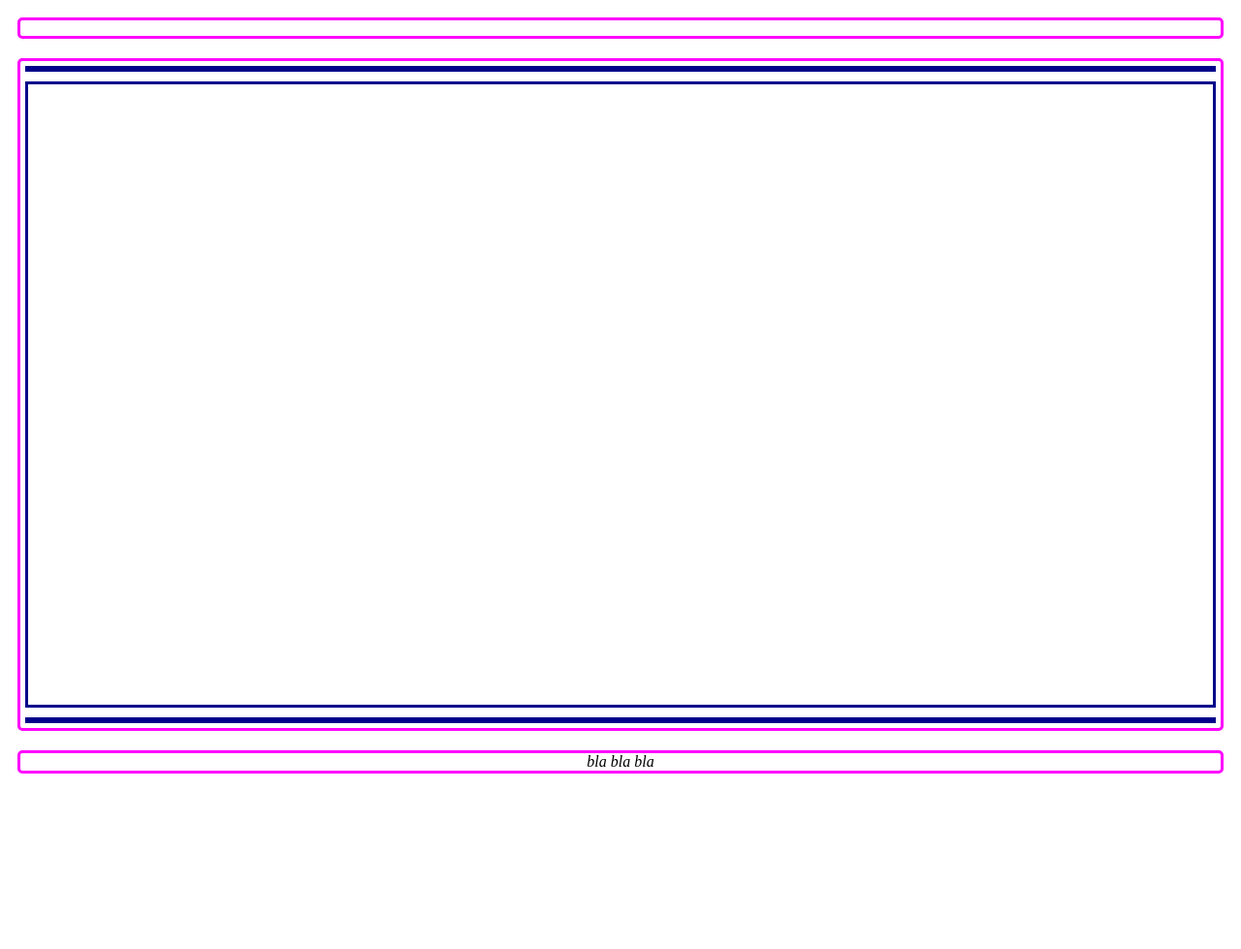
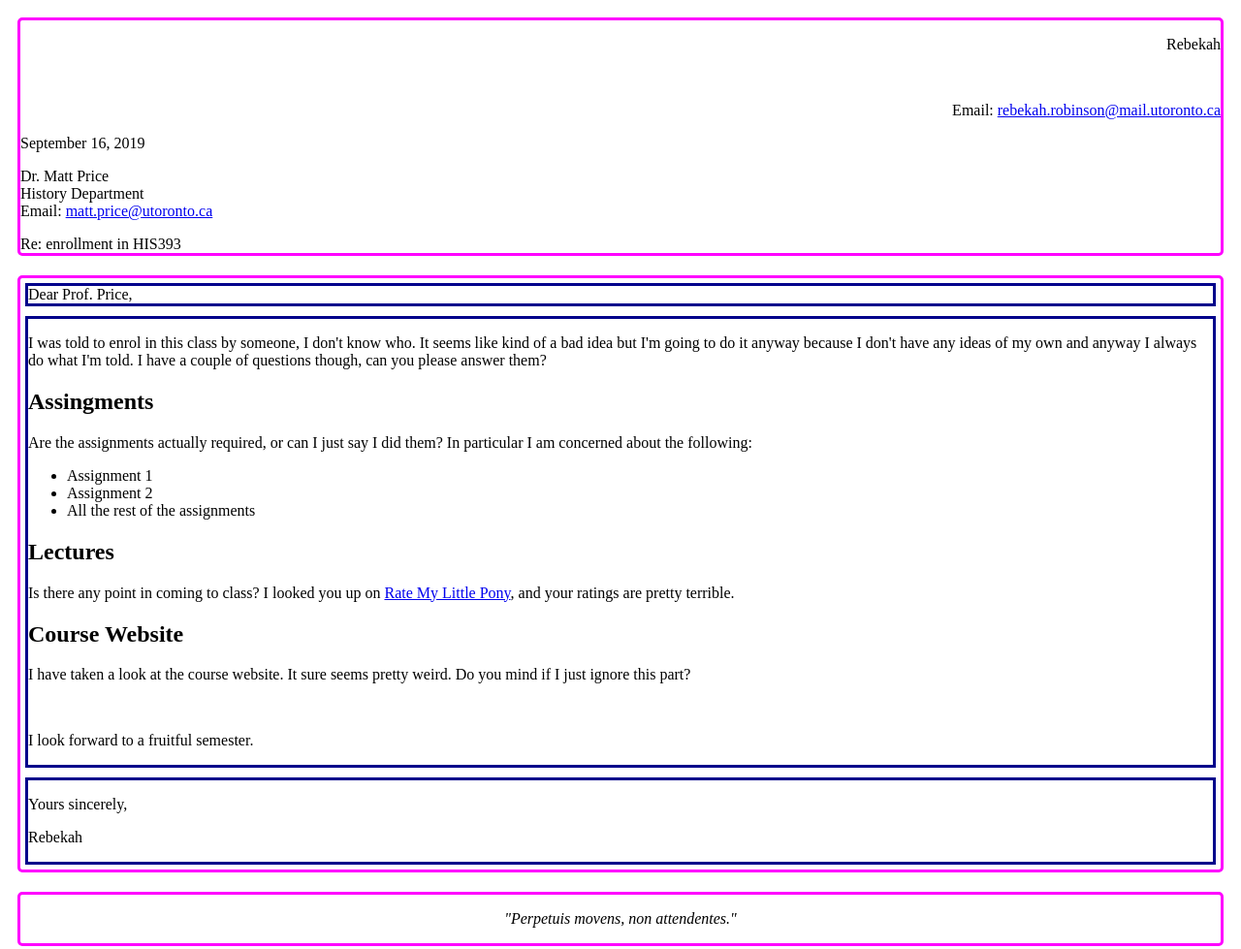
Before and after one commit to dh20199/01-blog-rebekahr224, a website: page 01/index.html in a window 1280 px wide. Shown: the whole page at 97% size. Before the commit the page ends 816 px from the top, so only its background shows below. Drawn offline with Linux system fonts and the light colour scheme.

Commit message:
updated index file

```diff
--- a/01/index.html
+++ b/01/index.html
@@ -11,39 +11,66 @@
             <header>
                 <div class="senderinfo">
                     <p>
+                            <p>Rebekah</p>
+                            <br>
+                            <p>Email: <a href="mailto:rebekah.robinson@utoronto.ca">rebekah.robinson@mail.utoronto.ca</a> </p>
 
                     </p>
                 </div>
 
                 <time>
-
+                    September 16, 2019
                 </time>
 
                 <div class="recipient">
+                    <p>Dr. Matt Price
+                        <br>
+                            History Department
+                            <br>
+                            Email: <a href="mailto:matt.price@utoronto.ca">matt.price@utoronto.ca</a>
+                    </p>
 
                 </div>
 
                 <div class="subject">
+                        Re: enrollment in HIS393
 
                 </div>
             </header>
 
             <article>
                 <div class="greeting">
+                        Dear Prof. Price,
 
                 </div>
 
                 <div class="text">
+                    <p>I was told to enrol in this class by someone, I don't know who. It seems like kind of a bad idea but I'm going to do it anyway because I don't have any ideas of my own and anyway I always do what I'm told. I have a couple of questions though, can you please answer them?</p>
+                    <h1>Assingments</h1>
+                    <p>Are the assignments actually required, or can I just say I did them?  In particular I am concerned about the following:</p>
+                    <ul>
+                        <li> Assignment 1</li>
+                        <li> Assignment 2</li>
+                        <li> All the rest of the assignments</li>
+                    </ul>
+                    <h1>Lectures</h1>
+                    <p>Is there any point in coming to class? I looked you up on <a href="https://www.pinterest.ca/pin/840273242953005718/">Rate My Little Pony</a>, and your ratings are pretty terrible. </p>
+                    <h1>Course Website</h1>
+                    <p>I have taken a look at the course website. It sure seems pretty weird. Do you mind if I just ignore this part?</p>
+                    <br>
+                    <p>I look forward to a fruitful semester. </p>
 
                 </div>
 
                 <div class="closing">
+                        <p>Yours sincerely,</p>
+                        <p>Rebekah</p>
 
                 </div>
             </article>
 
             <footer>
-                bla bla bla
+                <blockquote>"Perpetuis movens, non attendentes."</blockquote>
             </footer>
         </main>
     </body>
```
